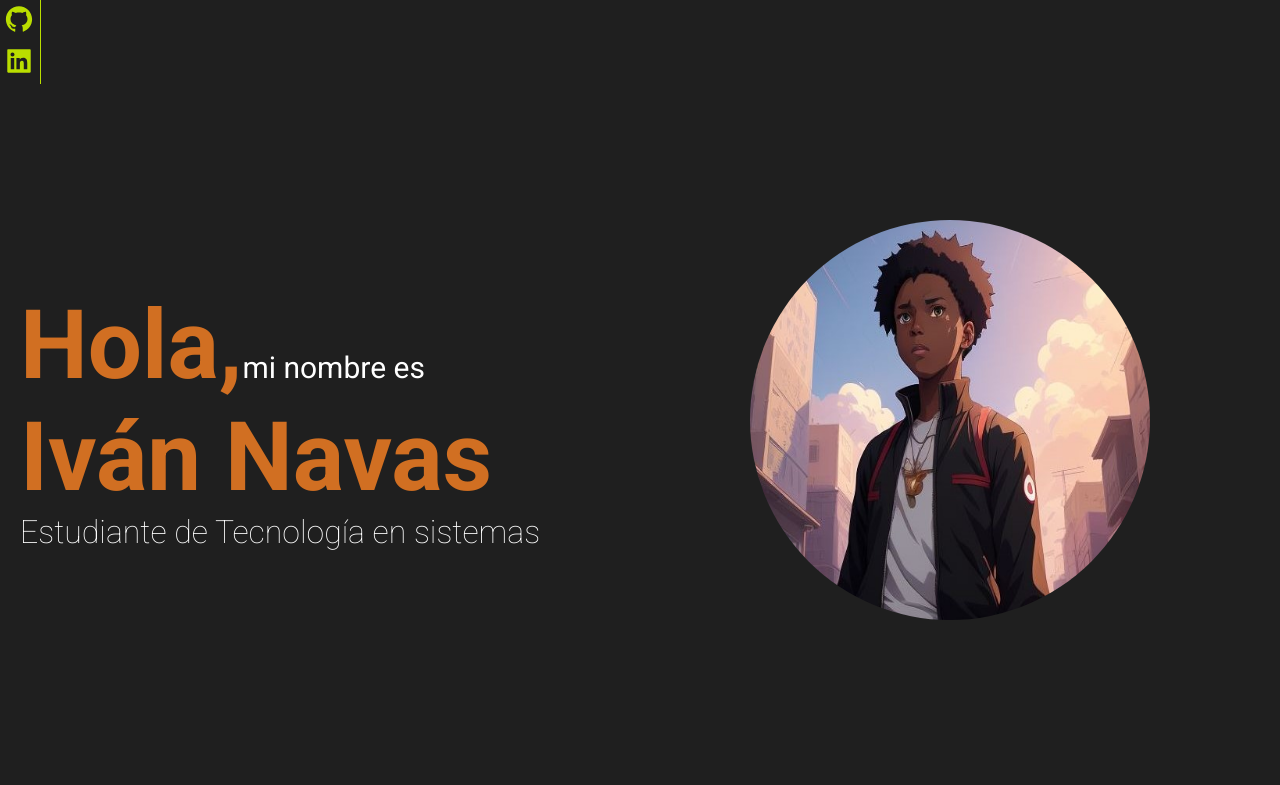
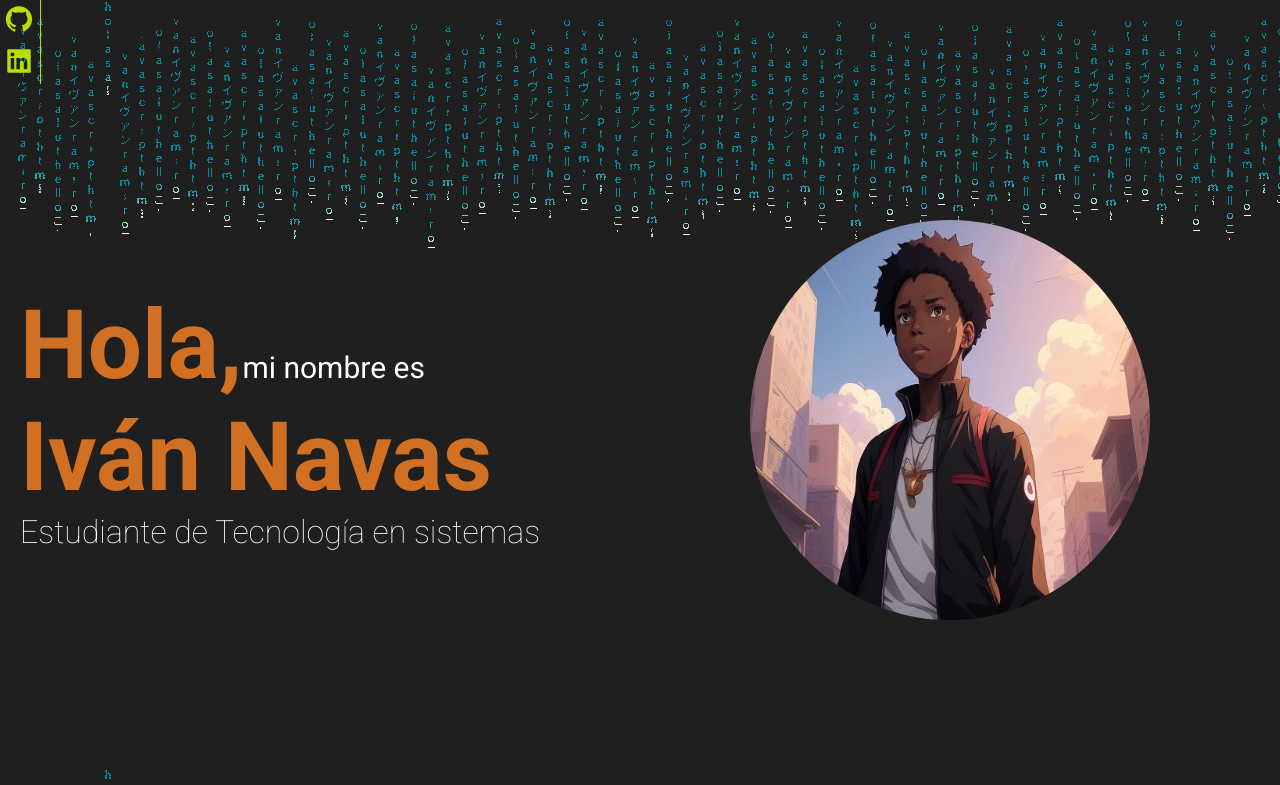
Before and after one commit to Ivan-Navas/IvanNavas, a React (Vite) app: page / in a window 1280 px wide. Shown: the top 785 px of the page. Built offline with nearby package versions, Linux system fonts and the light colour scheme.

Commit message:
style: :art: add main background image
add background image in body

```diff
--- a/src/App.css
+++ b/src/App.css
@@ -5,6 +5,7 @@
 }
 body {
   background: #1f1f1f;
+  background-image: url("./assets/matrinxG.gif");
   font-family: "Roboto", sans-serif;
 }
 .iconsContainer{
@@ -14,6 +15,7 @@ body {
   position: fixed;
   left: 0px;
   top: 0px;
+  z-index: 1;
 }
 .logos{
   color: #bade00;
```
Also changed, not shown: src/assets/matrinxG.gif (added), 1 other file (tests, documents, lock files or other folders).
